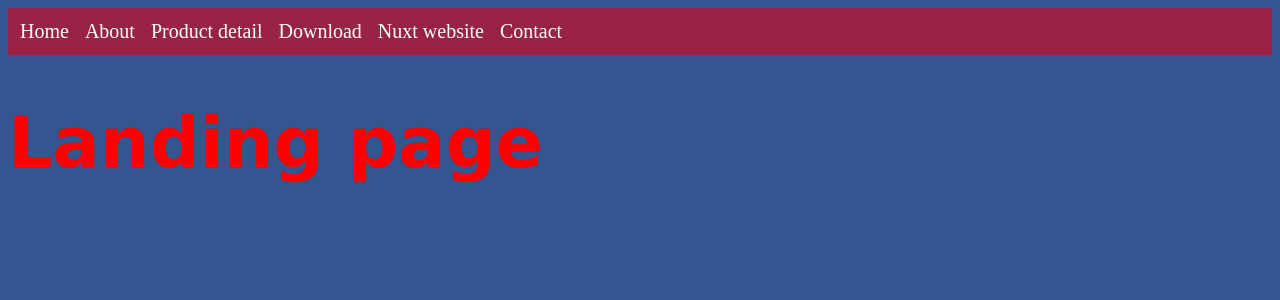
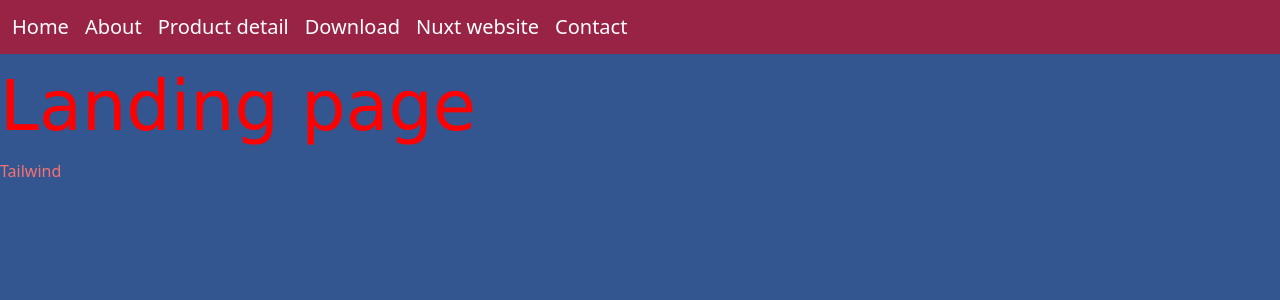
Before and after one commit to mojjjtaba/Nuxt3-Course, a Nuxt app: page / in a window 1280 px wide. Shown: the top 300 px of the page. Built offline with nearby package versions, Linux system fonts and the light colour scheme.

Commit message:
Install Tailwind

```diff
--- a/nuxt.config.ts
+++ b/nuxt.config.ts
@@ -1,10 +1,12 @@
 // https://nuxt.com/docs/api/configuration/nuxt-config
 export default defineNuxtConfig({
   devtools: { enabled: true },
+
   css: [
     '~/assets/css/main.css',
     '~/assets/scss/main.scss'
    ],
+
   // app: {
   //   head: {
   //     link: [
@@ -23,5 +25,7 @@ export default defineNuxtConfig({
         }
       }
     }
-  }
+  },
+
+  modules: ['@nuxtjs/tailwindcss']
 })
--- a/package.json
+++ b/package.json
@@ -10,6 +10,7 @@
     "postinstall": "nuxt prepare"
   },
   "dependencies": {
+    "@nuxtjs/tailwindcss": "^6.12.1",
     "nuxt": "^3.11.2",
     "vue": "^3.4.21",
     "vue-router": "^4.3.0"
--- a/pages/index.vue
+++ b/pages/index.vue
@@ -2,6 +2,7 @@
   <div>
     <!-- <NuxtLayout name="admin"> -->
     <h1 class="animate__animated animate__slideInLeft">Landing page</h1>
+    <h2 class="text-red-400">Tailwind</h2>
     <!-- <img src="/favicon.ico" alt=""> -->
     <!-- <img src="~/assets/nuxt.png" alt=""> -->
     <!-- </NuxtLayout> -->
```
Also changed, not shown: 1 other file (tests, documents, lock files or other folders).
